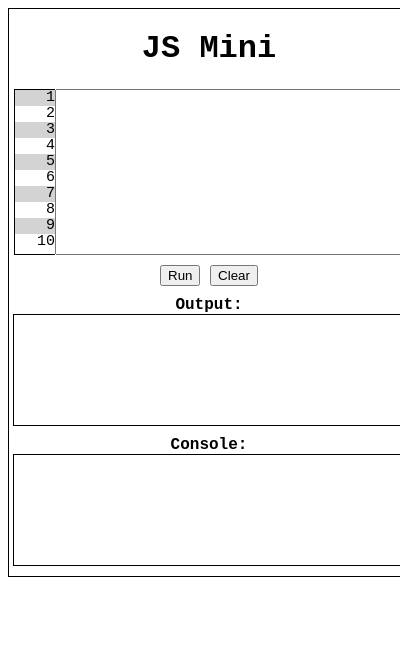
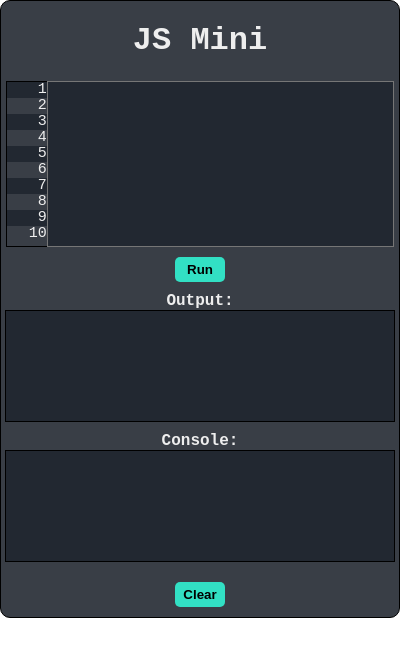
Before and after one commit to benwade91/JS-Mini, a browser extension: page popup/sandbox.html in a window 400 px wide. Both pictures are taken after a click on the button "Clear". Drawn offline with Linux system fonts and the light colour scheme.

Commit message:
added styling and error handling for eval

```diff
--- a/popup/sandbox.html
+++ b/popup/sandbox.html
@@ -8,7 +8,7 @@
   <title>JS Mini</title>
 </head>
 
-<body>
+<body id="sandbox-body">
   <header>
     <h1>JS Mini</h1>
   </header>
@@ -19,12 +19,14 @@
     </div>
     <div class="button-group">
       <button id="execute">Run</button>
-      <button id="clear">Clear</button>
     </div>
     <h4>Output:</h4>
     <div id="output"></div>
     <h4>Console:</h4>
     <div id="console"></div>
+    <div class="button-group">
+      <button id="clear">Clear</button>
+    </div>
   </main>
   <script src="../scripts/script.js"></script>
 </body>
--- a/scripts/script.js
+++ b/scripts/script.js
@@ -2,7 +2,7 @@ const codeContent = document.querySelector('#editor');
 const codeOutput = document.querySelector('#output');
 const consoleOutput = document.querySelector('#console');
 const executeBtn = document.querySelector('#execute');
-const clearEditorBtn = document.querySelector('#clear');
+const clearConsoleBtn = document.querySelector('#clear');
 const lineCounter = document.querySelector('#line-counter');
 
 const autoCloseChars = new Map([
@@ -23,14 +23,19 @@ function runCode() {
       consoleOutput.innerHTML += message + '<br />';
     }
   }
-  let result = eval(code);
+  let result
+  try {
+    result = eval(code);
+  } catch (e) {
+    result = e.message;
+  }
   if (typeof result === "object") result = JSON.stringify(result);
   codeOutput.innerHTML = result;
 }
 
-function clearEditor() {
-  codeContent.value = '';
-  handleLineCount();
+function clearConsole() {
+  consoleOutput.innerHTML = '';
+  codeOutput.innerHTML = '';
 }
 
 function handleAutoClose(e) {
@@ -74,8 +79,8 @@ function handleIndentation(e) {
     if (char === '}') count--;
   }
   const cursorPosition = selectionStart;
-  if (value[cursorPosition - 1] === '{' && value[cursorPosition] === '}'){
-    e.target.value = beforeCursor + "\n" + ' '.repeat(count * 2) + "\n" + ' '.repeat((count-1) * 2) + afterCursor;
+  if (value[cursorPosition - 1] === '{' && value[cursorPosition] === '}') {
+    e.target.value = beforeCursor + "\n" + ' '.repeat(count * 2) + "\n" + ' '.repeat((count - 1) * 2) + afterCursor;
   } else {
     e.target.value = beforeCursor + "\n" + ' '.repeat(count * 2) + afterCursor;
   }
@@ -88,7 +93,7 @@ document.addEventListener('DOMContentLoaded', () => {
   // loadCodeFromLocalStorage();
   handleLineCount();
   executeBtn.addEventListener('click', runCode);
-  clearEditorBtn.addEventListener('click', clearEditor);
+  clearConsoleBtn.addEventListener('click', clearConsole);
   codeContent.addEventListener('input', (e) => {
     handleAutoClose(e);
     handleLineCount();
--- a/style/main.css
+++ b/style/main.css
@@ -1,10 +1,12 @@
 #main-body{
   display: flex;
   justify-content: center;
-
+  margin: 0;
+  max-width: 460px;
 }
 
 #code-sandbox {
+  margin: 0;
   width: 460px;
   min-height: 590px;
   display: block;
--- a/style/sandbox.css
+++ b/style/sandbox.css
@@ -1,12 +1,35 @@
-body {
+html {
+  background-color: white;
+  height: fit-content;
+  overflow-y: scroll;
+  width: 100%;
+  margin: 0;
+  -ms-overflow-style: none;  /* IE and Edge */
+  scrollbar-width: none;  /* Firefox */
+
+  & ::-webkit-scrollbar {
+    display: none;
+  }
+  /* & ::-webkit-scrollbar {
+    display: none;
+  } */
+
+}
+
+#sandbox-body {
   font-family: 'Courier New', Courier, monospace;
   display: flex;
   flex-direction: column;
   justify-content: center;
   align-items: center;
-  width: 435px;
+  width: calc(100%-2px);
   max-width: 100vw;
   border: 1px solid black;
+  border-radius: 10px;
+  background-color: #393E46;
+  color: #EEEEEE;
+  margin: 0;
+
 
   & .header {
 
@@ -21,6 +44,8 @@ body {
     flex-direction: column;
     justify-content: center;
     align-items: center;
+    margin: 0;
+
 
     & #editor-container {
       display: flex;
@@ -35,14 +60,17 @@ body {
         border-right: none;
         display: flex;
         flex-direction: column;
+        color: #EEEEEE;
+        background-color: #393E46;
 
         & .code-line {
           width: 100%;
           text-align: right;
           padding-right: 15px;
         }
-        & :nth-child(odd){
-          background-color: lightgray;
+
+        & :nth-child(odd) {
+          background-color: #222831;
         }
       }
 
@@ -53,17 +81,34 @@ body {
         line-height: 16px;
         padding-left: 5px;
         overflow: hidden;
+        background-color: #222831;
+        color: #EEEEEE;
+        outline: none;
       }
     }
-    & .button-group{
+
+    & .button-group {
       margin: 10px;
+
+      & button {
+        margin: 0 5px;
+        padding: 5px;
+        border-radius: 5px;
+        border: none;
+        background-color: #32E0C4;
+        color: black;
+        font-weight: bold;
+        cursor: pointer;
+        width: 50px;
+      }
     }
 
-    & h4{
+    & h4 {
       margin: 0;
     }
 
-    & #output, #console{
+    & #output,
+    #console {
       width: 95%;
       height: 100px;
       border: 1px solid black;
@@ -71,6 +116,17 @@ body {
       padding: 5px;
       overflow-y: scroll;
       margin-bottom: 10px;
+      background-color: #222831;
+    }
+
+    & ::-webkit-scrollbar {
+      background-color: #222831;
+    }
+
+    & ::-webkit-scrollbar-thumb {
+      background-color: #32E0C4;
+      width: 90%;
+      border-radius: 10px;
     }
   }
 }
```
